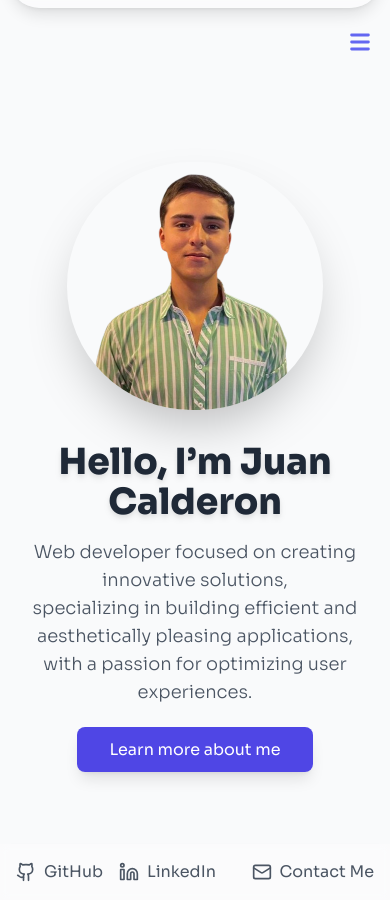
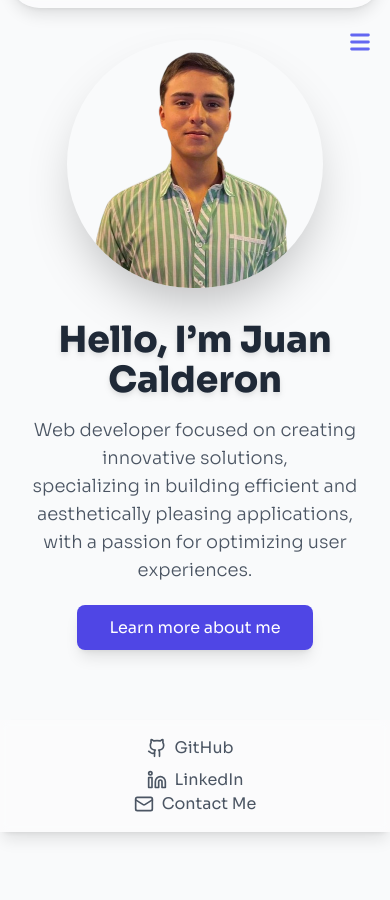
Before and after one commit to JuanCalderon2005/InteractivePortfolio, a Next.js app: page / in a window 390 px wide. After the commit the page ends 844 px from the top, so only its background shows below. Built offline with nearby package versions, Linux system fonts and the light colour scheme.

Commit message:
Refactor AboutMe page layout and adjust margin

```diff
--- a/src/app/(pages)/about-me/page.tsx
+++ b/src/app/(pages)/about-me/page.tsx
@@ -1,76 +1,3 @@
-// import React from 'react';
-// import {
-//   FaReact, FaNodeJs, FaCss3Alt, FaHtml5, FaPython, FaGithub,
-//   FaServer, FaTools, FaDocker, FaAws, FaDatabase, FaGitAlt
-// } from 'react-icons/fa';
-
-// export default function AboutMe() {
-//   return (
-//     <div className='flex flex-col gap-10'>
-//       <section className="text-center pt-10 h-100">
-//         <h1 className="text-4xl md:text-6xl font-bold text-gray-800 mb-6">
-//           About Me
-//         </h1>
-//         <div className="flex justify-center items-center">
-//           <p className="text-lg md:text-xl text-gray-600 max-w-3xl">
-//             I am Juan Calderon, a web developer with experience in frontend and backend technologies. I love creating innovative solutions and working with modern technologies.
-//           </p>
-//         </div>
-//       </section>
-
-//       <section className="w-full flex flex-col justify-center items-center pt-2">
-//         <h2 className="text-3xl font-semibold text-gray-800 mb-5">Languages and Tools</h2>
-//         <div className="flex flex-col items-center gap-6">
-//           <div className="flex justify-center">
-//             <FaGithub className="text-4xl mb-4" />
-//           </div>
-//           <div className="flex gap-10">
-//             <FaReact className="text-blue-500 text-4xl mb-4" />
-//             <FaNodeJs className="text-green-500 text-4xl mb-4" />
-//           </div>
-//           <div className="flex gap-10">
-//             <FaHtml5 className="text-orange-500 text-4xl mb-4" />
-//             <FaCss3Alt className="text-blue-600 text-4xl mb-4" />
-//             <FaPython className="text-yellow-500 text-4xl mb-4" />
-//           </div>
-//           <div className="flex gap-10">
-//             <FaGitAlt className="text-red-600 text-4xl mb-4" />
-//             <FaDatabase className="text-indigo-500 text-4xl mb-4" />
-//             <FaDocker className="text-blue-400 text-4xl mb-4" />
-//             <FaAws className="text-yellow-400 text-4xl mb-4" />
-//           </div>
-//         </div>
-//       </section>
-
-//       <section className="w-full flex flex-col justify-center items-center mb-24">
-//         <div className='flex items-center justify-between gap-6'>
-//           <div className="p-6 max-w-xs bg-white rounded-lg shadow-lg text-center hover:shadow-xl transition duration-300">
-//             <FaReact className="text-blue-500 text-4xl mb-4 mx-auto" />
-//             <h3 className="text-2xl font-bold text-indigo-600 mb-2">Frontend</h3>
-//             <p className="text-gray-600">
-//               Specialized in React, Next.js, Tailwind CSS, and responsive web design.
-//             </p>
-//           </div>
-//           <div className="p-6 max-w-xs bg-white rounded-lg shadow-lg text-center hover:shadow-xl transition duration-300">
-//             <FaServer className="text-green-500 text-4xl mb-4 mx-auto" />
-//             <h3 className="text-2xl font-bold text-indigo-600 mb-2">Backend</h3>
-//             <p className="text-gray-600">
-//               Development of RESTful APIs with Node.js, Express, and SQL/NoSQL databases.
-//             </p>
-//           </div>
-//           <div className="p-6 max-w-xs bg-white rounded-lg shadow-lg text-center hover:shadow-xl transition duration-300">
-//             <FaTools className="text-gray-500 text-4xl mb-4 mx-auto" />
-//             <h3 className="text-2xl font-bold text-indigo-600 mb-2">DevOps</h3>
-//             <p className="text-gray-600">
-//               CI/CD implementation, cloud deployment with Docker and AWS.
-//             </p>
-//           </div>
-//         </div>
-//       </section>
-//     </div>
-//   );
-// }
-
 import React from 'react';
 import {
   FaReact, FaNodeJs, FaCss3Alt, FaHtml5, FaPython, FaGithub,
@@ -79,7 +6,7 @@ import {
 
 export default function AboutMe() {
   return (
-    <div className='flex flex-col gap-10 px-4 md:px-8 lg:px-16 md:mt-12'>
+    <div className='flex flex-col gap-10 px-4 md:px-8 lg:px-16 md:mt-18'>
       <section className="text-center pt-10">
         <h1 className="text-3xl md:text-5xl lg:text-6xl font-bold text-gray-800 mb-6">
           About Me
--- a/src/app/components/ContactForm.tsx
+++ b/src/app/components/ContactForm.tsx
@@ -55,7 +55,7 @@ const ContactForm: React.FC = () => {
     }
 
     return (
-        <div className="min-h-screen flex items-center justify-center bg-gray-100 p-6">
+        <div className="min-h-screen flex items-center justify-center bg-gray-50 p-6">
             <div className="max-w-lg w-full bg-white rounded-lg shadow-lg p-8">
                 <h2 className="text-2xl font-bold mb-6 text-center text-indigo-500">Contact Me</h2>
                 <form onSubmit={handleSubmit} className="space-y-6">
--- a/src/app/components/Footer.tsx
+++ b/src/app/components/Footer.tsx
@@ -4,10 +4,10 @@ import { Github, Linkedin, Mail } from 'lucide-react'
 
 export const Footer = () => {
   return (
-    <footer className="w-full py-4 bg-white/30 backdrop-blur-sm text-gray-600 shadow-lg">
-      <div className="max-w-6xl mx-auto flex justify-between items-center px-4">
+    <footer className="w-full py-4 mt-20 bg-white/30 backdrop-blur-sm text-gray-600 shadow-lg">
+      <div className="max-w-6xl mx-auto flex flex-col md:flex-row justify-between items-center px-4">
 
-        <div className="flex space-x-4">
+        <div className="flex flex-col md:flex-row space-y-2 md:space-y-0 md:space-x-4">
           <a
             href="https://github.com/JuanCalderon2005"
             target="_blank"
@@ -28,7 +28,7 @@ export const Footer = () => {
           </a>
         </div>
 
-        <div className="flex space-x-4">
+        <div className="flex flex-col md:flex-row space-y-2 md:space-y-0 md:space-x-4">
           <Link href="/contact" className="flex items-center space-x-2 hover:text-indigo-500">
             <Mail size={20} />
             <span>Contact Me</span>
--- a/src/app/components/ProjectCard.tsx
+++ b/src/app/components/ProjectCard.tsx
@@ -5,7 +5,7 @@ import Image from 'next/image'
 
 const ProjectCard = () => {
   return (
-    <div className="flex flex-col items-center justify-center min-h-screen bg-gray-100 py-8">
+    <div className="flex flex-col items-center justify-center min-h-screen bg-gray-50 py-8">
       <h1 className="text-3xl font-bold mb-8 text-indigo-600">My Projects</h1>
 
       <div className="grid grid-cols-1 sm:grid-cols-2 lg:grid-cols-3 gap-8 max-w-6xl">
--- a/src/app/layout.tsx
+++ b/src/app/layout.tsx
@@ -23,8 +23,8 @@ export default function RootLayout({
   return (
     <html lang="en">
       <body
-        className={`${sora.variable} font-Sora flex flex-col bg-gray-50 text-gray-950
-        dark:bg-gray-900 dark:text-gray-50 dark:text-opacity-90`}
+        className={`${sora.variable} font-Sora flex flex-col bg-gray-50 text-gray-950 relative
+        dark:bg-gray-900 dark:text-gray-50 dark:text-opacity-90 antialiased `}
       >
         <NavBar />
         {children}
--- a/src/app/page.tsx
+++ b/src/app/page.tsx
@@ -3,7 +3,7 @@ import Image from "next/image";
 export default function Home() {
   return (
     <>
-      <section className="h-screen flex flex-col items-center justify-center  md:flex-row  text-center md:text-left pt-20 md:pt-28 px-4 z-10">
+      <section className="h-full flex flex-col items-center justify-center  md:flex-row  text-center md:text-left pt-10  md:pt-28 px-4 z-10">
         <div className="mb-8 md:mb-0 md:mr-8">
           <Image
             width={256}
```
